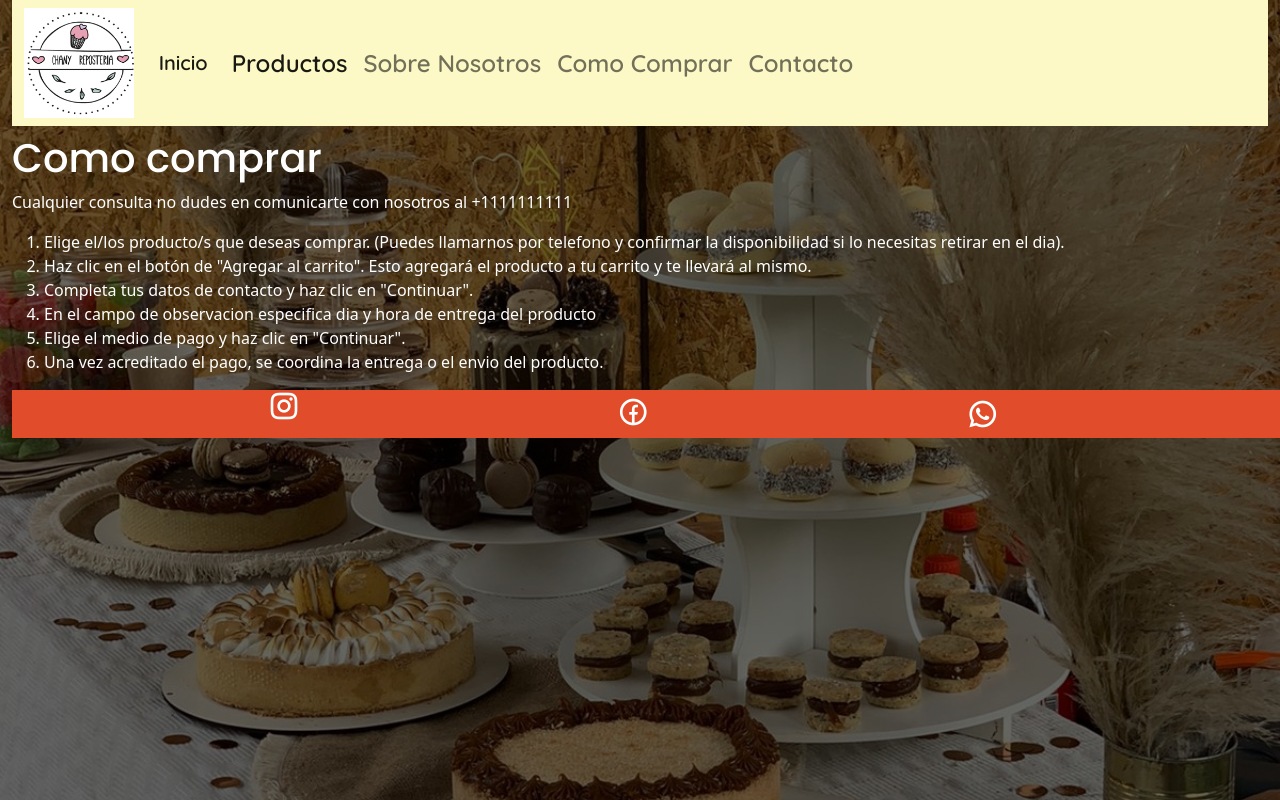
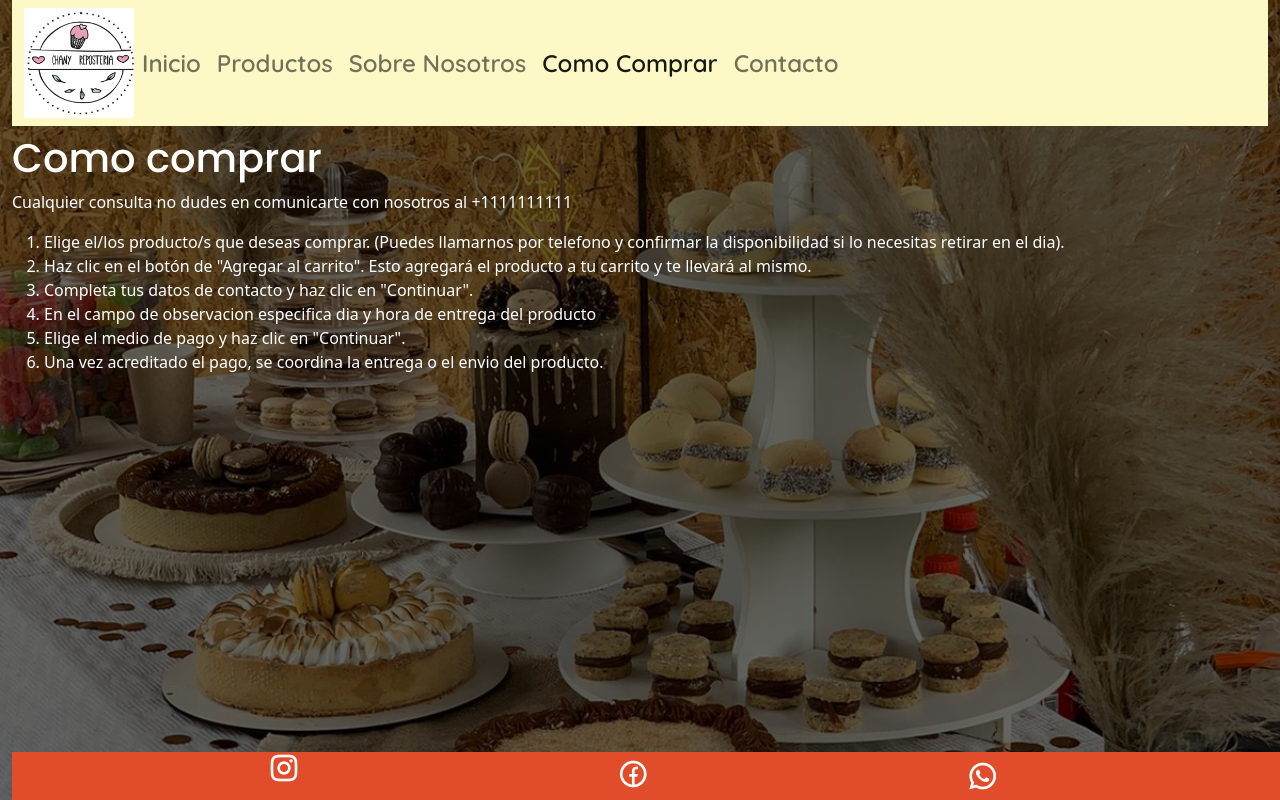
Before and after one commit to Agusmartinez01/chany-reposteria, a plain HTML site: page pages/comocomprar.html in a window 1280 px wide. Shown: the top 800 px of the page. Drawn offline with nearby package versions, Linux system fonts and the light colour scheme.

Commit message:
modificaciones boostrap

```diff
--- a/css/styles.css
+++ b/css/styles.css
@@ -14,12 +14,14 @@
 
 .nav-link{
     font-size: 1.5rem;
+
 }
 .navegador {
     padding-left: 2%;
     font-family: 'Quicksand', sans-serif;
     font-weight: 600;
-    color: #7D1A58;
+    color: #7D1A58;!important;
+
 }
 .fondo{
     background: linear-gradient(to right,rgba(0, 0, 0, 0.6),rgba(0, 0, 0, 0.6)), url("../assetsimagenes/mesadulce8.jpg");
@@ -100,8 +102,10 @@ video {
     background-color: #E14D2A;
     position: absolute;
     width: 100%;
+    padding-right: 0;
     padding-left: 20%;
-    margin-top: auto;
+    bottom: 0;
+
 
 }
 .scroll {
--- a/pages/comocomprar.html
+++ b/pages/comocomprar.html
@@ -16,23 +16,25 @@
             <nav class="navbar navbar-expand-lg navbar-light colornav">
                 <div class="container-fluid">
                     <img src="../assetsimagenes/logo1.png" alt="logo" width="110" height="110" class="d-inline-block align-text-top">
-                  <a class="navbar-brand navegador" href="../index.html">Inicio</a>
                   <button class="navbar-toggler" type="button" data-bs-toggle="collapse" data-bs-target="#navbarNav" aria-controls="navbarNav" aria-expanded="false" aria-label="Toggle navigation">
                     <span class="navbar-toggler-icon"></span>
                   </button>
                   <div class="collapse navbar-collapse" id="navbarNav">
                     <ul class="navbar-nav">
                       <li class="nav-item">
-                        <a class="nav-link active navegador" aria-current="page" href="../pages/producto.html">Productos</a>
+                        <a class="nav-link  navegador" href="../index.html">Inicio</a>
+                      </li>
+                      <li class="nav-item">
+                        <a class="nav-link  navegador" href="../pages/producto.html">Productos</a>
                       </li>
                       <li class="nav-item">
                         <a class="nav-link navegador" href="../pages/sobrenosotros.html">Sobre Nosotros</a>
                       </li>
                       <li class="nav-item">
-                        <a class="nav-link navegador" href="#">Como Comprar</a>
+                        <a class="nav-link active navegador" href="#">Como Comprar</a>
                       </li>
                       <li class="nav-item">
-                        <a class="nav-link navegador" href="../pages/contacto.html" tabindex="-1" aria-disabled="true">Contacto</a>
+                        <a class="nav-link navegador" href="../pages/contacto.html">Contacto</a>
                       </li>
                     </ul>
                   </div>
```
Also changed, not shown: index.html (+5 -2 lines), pages/contacto.html (+5 -3 lines), pages/producto.html (+4 -2 lines), pages/sobrenosotros.html (+5 -3 lines).
